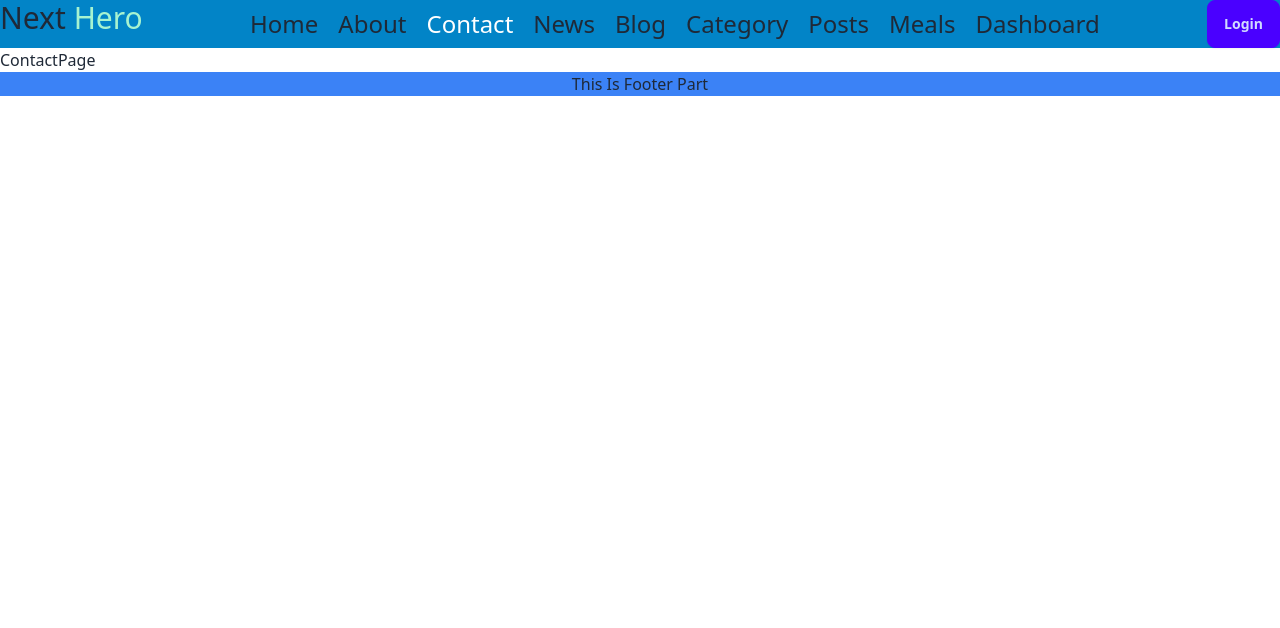
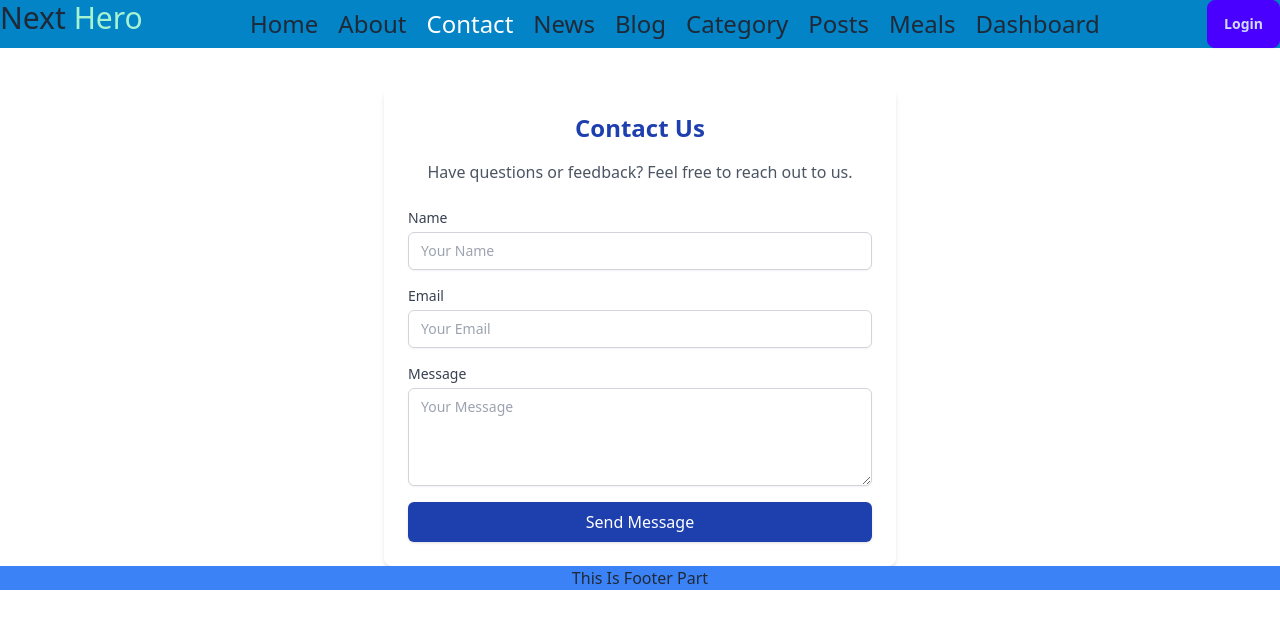
Before and after one commit to zaheenrakib/Next-Hero, a Next.js app: page /contact in a window 1280 px wide. Shown: the top 628 px of the page. Built offline with nearby package versions, Linux system fonts and the light colour scheme.

Commit message:
add contact page

```diff
--- a/src/app/contact/page.jsx
+++ b/src/app/contact/page.jsx
@@ -1,9 +1,52 @@
-import React from 'react'
+import React from 'react';
 
 const ContactPage = () => {
   return (
-    <div>ContactPage</div>
-  )
-}
+    <div className="max-w-lg mx-auto mt-10 p-6 bg-white rounded-lg shadow-md">
+      <h1 className="text-2xl font-bold text-center text-blue-800 mb-4">Contact Us</h1>
+      <p className="text-gray-600 text-center mb-6">
+        Have questions or feedback? Feel free to reach out to us.
+      </p>
+      <form className="space-y-4">
+        <div>
+          <label htmlFor="name" className="block text-sm font-medium text-gray-700">Name</label>
+          <input
+            type="text"
+            id="name"
+            name="name"
+            placeholder="Your Name"
+            className="mt-1 block w-full px-3 py-2 border border-gray-300 rounded-md shadow-sm focus:ring-blue-500 focus:border-blue-500 sm:text-sm"
+          />
+        </div>
+        <div>
+          <label htmlFor="email" className="block text-sm font-medium text-gray-700">Email</label>
+          <input
+            type="email"
+            id="email"
+            name="email"
+            placeholder="Your Email"
+            className="mt-1 block w-full px-3 py-2 border border-gray-300 rounded-md shadow-sm focus:ring-blue-500 focus:border-blue-500 sm:text-sm"
+          />
+        </div>
+        <div>
+          <label htmlFor="message" className="block text-sm font-medium text-gray-700">Message</label>
+          <textarea
+            id="message"
+            name="message"
+            placeholder="Your Message"
+            className="mt-1 block w-full px-3 py-2 border border-gray-300 rounded-md shadow-sm focus:ring-blue-500 focus:border-blue-500 sm:text-sm"
+            rows="4"
+          ></textarea>
+        </div>
+        <button
+          type="submit"
+          className="w-full bg-blue-800 text-white py-2 px-4 rounded-md shadow hover:bg-blue-700 focus:outline-none focus:ring-2 focus:ring-offset-2 focus:ring-blue-500"
+        >
+          Send Message
+        </button>
+      </form>
+    </div>
+  );
+};
 
-export default ContactPage
+export default ContactPage;
```
